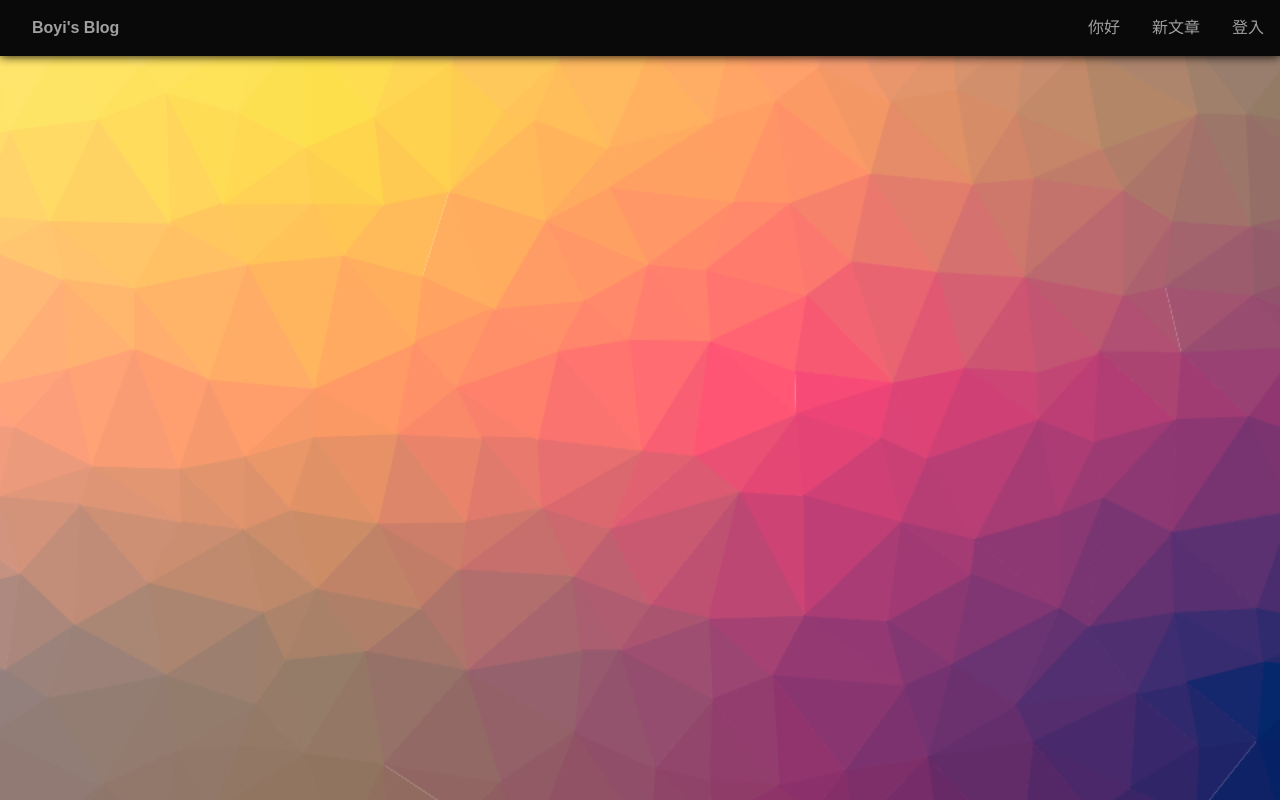
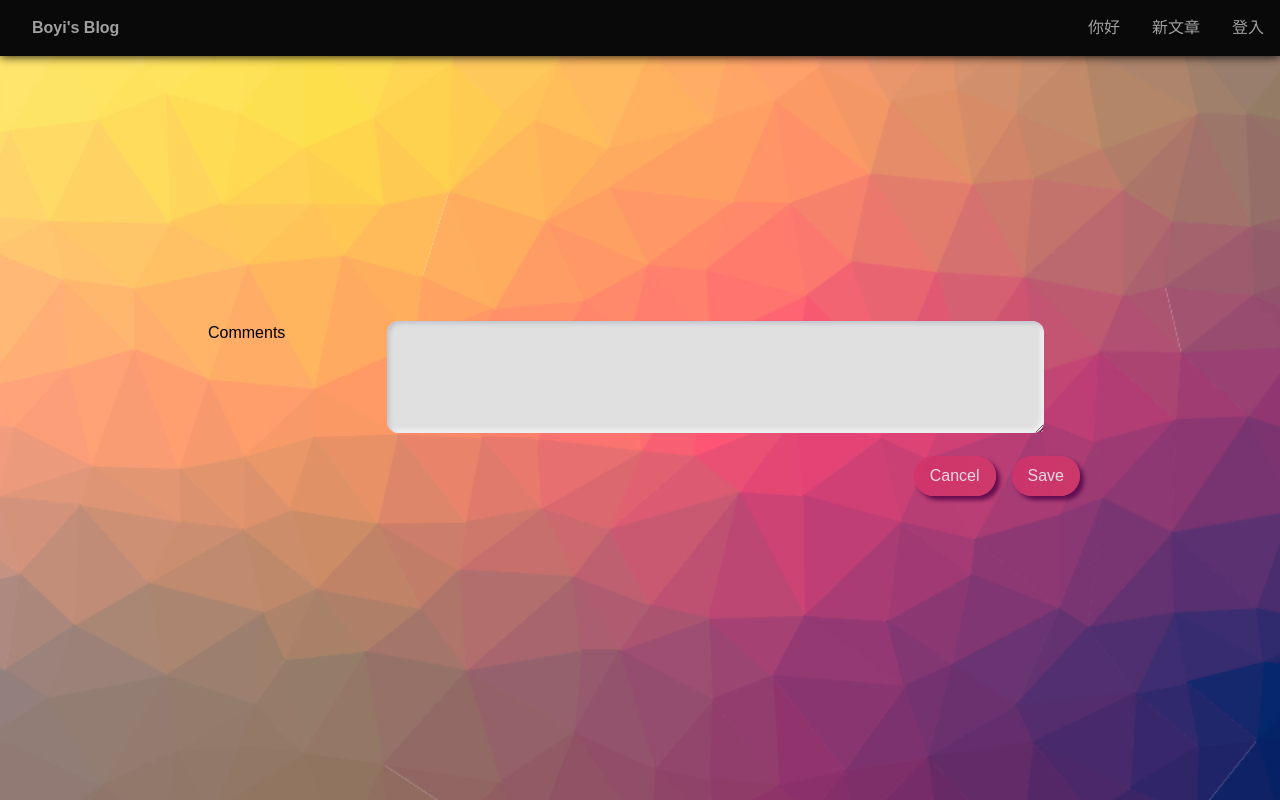
Before and after one commit to boyiliu1007/develop, a Vue app in the folder frontend/: page /post/1/addcomments in a window 1280 px wide. Built offline with nearby package versions, Linux system fonts and the light colour scheme.

Commit message:
feat: addcomments

```diff
--- /dev/null
+++ b/frontend/src/components/formfield2.Vue
@@ -0,0 +1,79 @@
+<template>
+    <form>
+      <div class="subcontainer flex flex-col self-center align-center">
+        <div class="form-group flex flex-row w-full m-4">
+          <div class="w-1/5 border-0 border-blue">
+            <label for="detail">Comments</label>
+          </div>
+          <div class="w-4/5">
+            <textarea
+              v-model="detail"
+              name="detail"
+              id="detail"
+              class="form-control w-11/12 h-28"
+            ></textarea>
+          </div>
+        </div>
+        <div class="control">
+          <a href="/" class="btn btn-secondary">Cancel</a>
+          <button type="button" class="btn btn-primary" @click="post">
+            Save
+          </button>
+        </div>
+      </div>
+    </form>
+  </template>
+
+  <script>
+  import axios from "axios";
+  import { ref } from "vue";
+  import Cookies from "js-cookie";
+  import { useRouter } from 'vue-router';
+  export default {
+    props: {
+      url: {
+        type: String,
+        required: true,
+      },
+      id: {
+        type: String,
+        required: true,
+      }
+    },
+    setup(props) {
+      const router = useRouter();
+      const detail = ref("");
+      let url = props.url;
+      let id = props.id;
+      //use props to set url to post
+      const post = async () => {
+        try {
+          if(Cookies.get("jwt")){
+            const res = await axios.post(
+              url + id + "/addcomments",
+              {
+                detail: detail.value,
+              },
+              {
+                headers: {
+                  "Content-Type": "application/json",
+                  authorization: "Bearer " + Cookies.get("jwt"),
+                },
+              }
+            );
+            console.log(res.data);
+            alert("新增成功")
+            }
+          else{
+            alert("請登入")
+          }
+        } catch (error) {
+          console.log(error);
+        }
+
+        router.push('/');
+      };
+      return { detail, post };
+    },
+  };
+  </script>
--- a/frontend/src/router/index.js
+++ b/frontend/src/router/index.js
@@ -10,6 +10,7 @@ import userManagement from "@/views/userManage.vue";
 import notLogIn from "@/views/notLogIn.vue";
 import test from "@/views/test.vue"
 import test2 from "@/views/test2.vue"
+import addComments from "@/views/addComments.vue"
 // 設置路由
 // 參考文件：https://ithelp.ithome.com.tw/articles/10276947
 const router = createRouter({
@@ -81,6 +82,12 @@ const router = createRouter({
       component: test2,
 
     },
+    {
+      path: "/post/:id/addcomments",
+      name: "addComments",
+      component: addComments,
+
+    },
   ],
 });
 // export default createRouter({
--- a/frontend/src/views/NewArticle.vue
+++ b/frontend/src/views/NewArticle.vue
@@ -2,6 +2,7 @@
 <template>
     <form-field class="w-[70vw]" :url="url" />
 </template>
+
 
 <script>
   //@ is an alias to /src
--- a/frontend/src/views/ViewPost.vue
+++ b/frontend/src/views/ViewPost.vue
@@ -9,11 +9,13 @@
       </div>
     </div>
     <div class="overflow-y-scroll m-4 p-10">
-      <h1 class="article-title">Comments</h1>
 
-      <div>
-        <div>
-
+      <div class = "flex flex-row ">
+        <h1 class="article-title w-4/5 justify-start pr-10" >Comments</h1>
+        <div class = " justify-end">
+          <div class = "w-auto self-center pl-3">
+            <button class="btnWhite" @click="link">new</button>
+          </div>
         </div>
       </div>
 
@@ -32,11 +34,14 @@
 <script>
   import axios from "axios";
   import { ref } from "vue";
+  import Cookies from "js-cookie";
   import { useRoute } from "vue-router";
+  import { useRouter } from 'vue-router';
   const baseUrl = "http://localhost:3000/api/post/";
   export default {
     setup() {
       const route = useRoute();
+      const router = useRouter();
       const showWarning = ref(false);
       const Warning_msg = ref("");
       let reqUrl = baseUrl + route.params.id;
@@ -72,7 +77,16 @@
       };
       getPost();
       getComment();
-      return { post, comments, showWarning, Warning_msg };
+
+      const link =() =>{
+        if(Cookies.get("jwt")){
+          router.push(route.params.id + "/addcomments");
+        }
+        else{
+          router.push("/notLogin");
+        }
+      }
+      return { post, comments, showWarning, Warning_msg, link};
     }
   }
 </script>
--- /dev/null
+++ b/frontend/src/views/addComments.vue
@@ -0,0 +1,22 @@
+<template>
+    <form-field class="w-[70vw]" :url="url" :id="id"/>
+</template>
+
+<script>
+  //@ is an alias to /src
+  import { useRoute } from "vue-router";
+  import formField from "@/components/formField2.vue";
+  export default {
+    name: "HomeView",
+    components: {
+      formField,
+    },
+    setup() {
+      const route = useRoute()
+      // console.log(route.params.id)
+      const url = "http://localhost:3000/api/post/";
+      const id = route.params.id;
+      return { url, id };
+    },
+  };
+</script>
--- a/frontend/src/views/test2.vue
+++ b/frontend/src/views/test2.vue
@@ -22,7 +22,7 @@
                 <div class="text-sm text-slate-400 text-muted mb-2">
                   {{ post.Author }}
                 </div>
-                <div class="article-desc mb-2 word-wrap:break-word">
+                <div class="article-desc mb-2">
                   {{ post.Detail }}
                 </div>
               </div>
@@ -82,7 +82,7 @@
                     </div>
                     <div class="w-4/5">
                       <input
-                        required
+                        required = "true"
                         :value="post.Title"
                         type="text"
                         name="title"
@@ -94,16 +94,16 @@
 
                   <!--body-->
                   <div class="relative p-6 flex-auto">
-                    <div class="my-4 text-slate-500 text-lg leading-relaxed">
+                    <p class="my-4 text-slate-500 text-lg leading-relaxed">
                       <textarea
                         class="form-control"
                         v-model="post.Detail"
                         rows="4"
                         cols = "20"
-                        id="description"
-                        name="description"
+                        id="detail"
+                        name="detail"
                       ></textarea>
-                    </div>
+                    </p>
 
                   </div>
                   <!--footer-->
@@ -112,11 +112,18 @@
                   >
                     <button
                       class="btn"
-                      type="button"
-                      v-on:click="toggleModal(post.POST_ID)"
+                      type="submit"
+                      v-on:click="toggleModal(post.POST_ID); edit(post.POST_ID)"
                     >
-                      Close
+                      submit
                     </button>
+                    <!-- <button
+                      class="btn"
+                      type="submit"
+                      v-on:click = " toggleModal(post.POST_ID); edit(post.POST_ID)"
+                    >
+                      Save Changes
+                    </button> -->
                   </div>
                 </form>
               </div>
@@ -127,22 +134,14 @@
     </div>
     <br/>
     <!-- 有空再改吧 -->
-    <div v-if = "ispost" class = "fontSize_NoPost text-center">
-        <div v-once>
-
-          <h1>No post yet?</h1>
-          <h1>Create a new one! </h1>
-
-        </div>
-    </div>
     <br/>
   </div>
 </template>
 <script>
 import axios from "axios";
 import Cookies from "js-cookie";
-import sanitizeHtml from 'sanitize-html'
 import { ref, reactive } from "vue";
+import { useRouter } from 'vue-router';
 const baseUrl = "http://localhost:3000/api/";
 const frontEndUrl = "http://localhost:5173";
 
@@ -155,7 +154,9 @@ export default {
     // 這裡用reactive因為內容會改變
     const showModal = reactive([100]);
     // some functions
-
+    const title = ref("");
+    const detail = ref("");
+    const router = useRouter();
     const toggleModal = (id) => {
       // console.log("toggle Modal", id);
       showModal[id] = !showModal[id];
@@ -188,24 +189,29 @@ export default {
       });
       posts.value = response.data;
 
-      // console.log(posts.value);
+      console.log(posts.value);
       // console.log(mypost.value);
       mypost.value = Cookies.get("username");
     };
+    getPosts();
 
-    const updatePost = () => {
-      axios.put(`http://localhost:5555/articles/${props.postId}`, post.value)
-        .then(response => {
-          console.log(response);
-        })
-        .catch(error => {
-          console.log(error);
-        });
+    const edit = async (id) => {
+      const title = document.getElementById("title").value;
+        const detail = document.getElementById("detail").value;
+        const data = { title, detail, id };
+
+        //post data with axios, if response is 200, pop up a message then redirect to home page, else pop up a message
+        axios
+          .post("http://localhost:3000/post/" + id + "/edit", data, {
+            //Allow cookies to be saved
+            headers: {
+              "Content-Type": "application/json",
+              "Access-Control-Allow-Origin": "*",
+            },
+          })
     };
 
-    getPosts();
-
-    return { posts, showModal, toggleModal, frontEndUrl, dp, mypost};
+    return { posts, showModal, toggleModal, frontEndUrl, dp, mypost, edit};
   },
 };
 </script>
--- a/frontend/src/views/userManage.vue
+++ b/frontend/src/views/userManage.vue
@@ -134,14 +134,14 @@
     </div>
     <br/>
     <!-- 有空再改吧 -->
-    <div v-if = "ispost" class = "fontSize_NoPost text-center">
+    <!-- <div v-if = "ispost" class = "fontSize_NoPost text-center">
         <div v-once>
 
           <h1>No post yet?</h1>
           <h1>Create a new one! </h1>
 
         </div>
-    </div>
+    </div> -->
     <br/>
   </div>
 </template>
```
Also changed, not shown: 1 other file (tests, documents, lock files or other folders).
